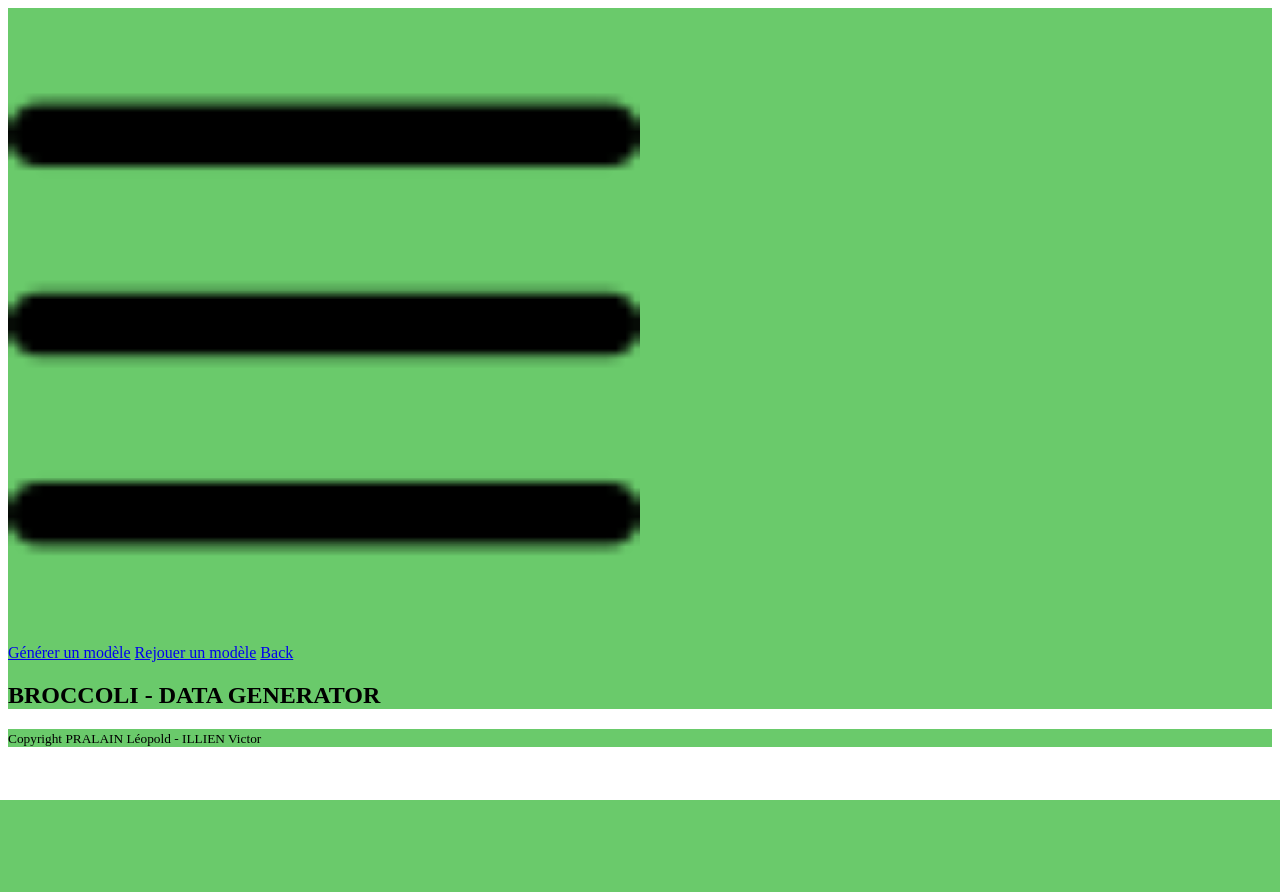
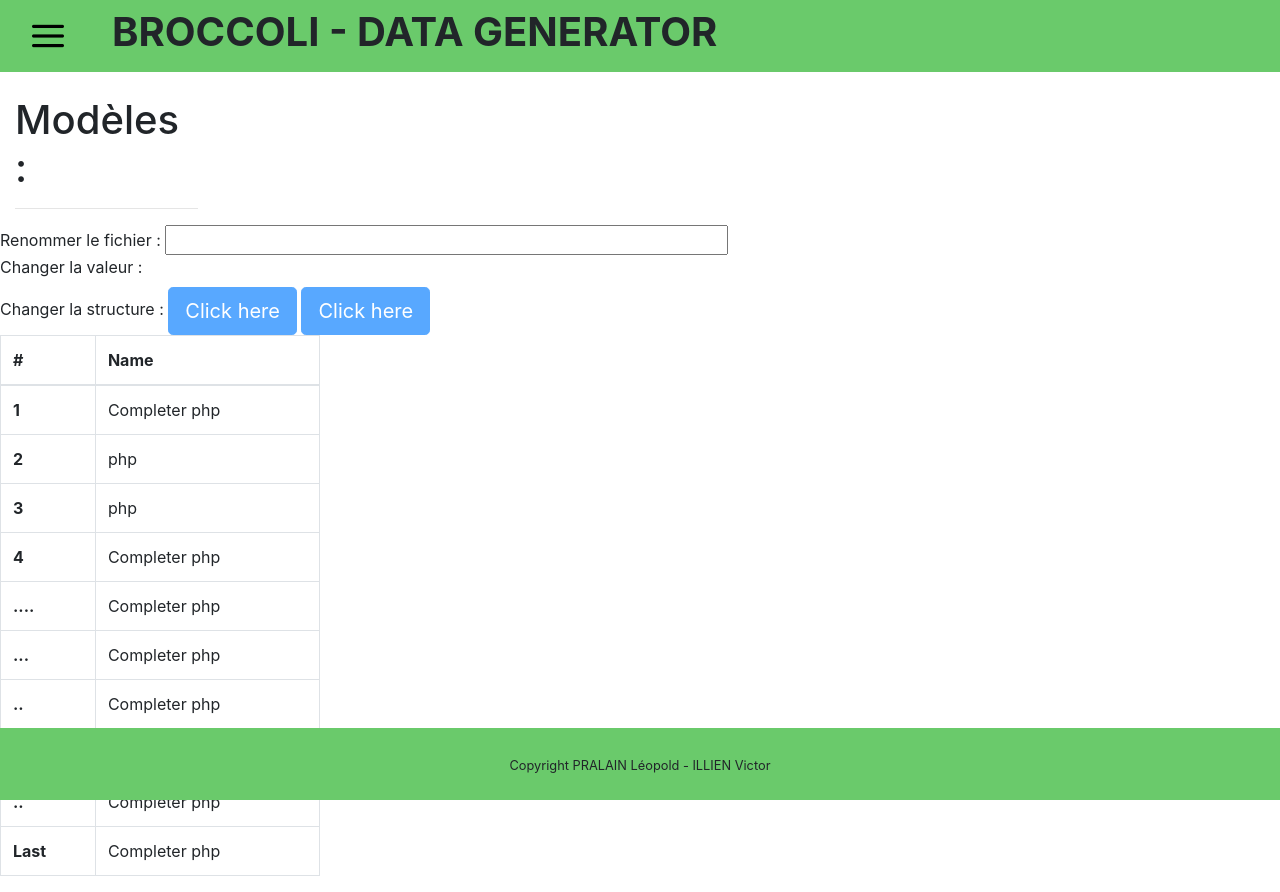
Before and after one commit to Gouderg/app-Brocoli, a PHP site: page /html/replay.php in a window 1280 px wide. Before the commit the page ends 800 px from the top, so only its background shows below. Run offline with PHP 8.4, Linux system fonts and the light colour scheme.

Commit message:
replay.php v1

```diff
--- a/html/index.php
+++ b/html/index.php
@@ -4,6 +4,7 @@
 	<meta charset="utf-8">
 	<!--Bootstrap-->
 	<link rel="stylesheet" href="https://stackpath.bootstrapcdn.com/bootstrap/4.4.1/css/bootstrap.min.css" integrity="sha384-Vkoo8x4CGsO3+Hhxv8T/Q5PaXtkKtu6ug5TOeNV6gBiFeWPGFN9MuhOf23Q9Ifjh" crossorigin="anonymous">
+
 	<script src="https://code.jquery.com/jquery-3.4.1.slim.min.js" integrity="sha384-J6qa4849blE2+poT4WnyKhv5vZF5SrPo0iEjwBvKU7imGFAV0wwj1yYfoRSJoZ+n" crossorigin="anonymous"></script>
 	<script src="https://cdn.jsdelivr.net/npm/popper.js@1.16.0/dist/umd/popper.min.js" integrity="sha384-Q6E9RHvbIyZFJoft+2mJbHaEWldlvI9IOYy5n3zV9zzTtmI3UksdQRVvoxMfooAo" crossorigin="anonymous"></script>
 	<script src="https://stackpath.bootstrapcdn.com/bootstrap/4.4.1/js/bootstrap.min.js" integrity="sha384-wfSDF2E50Y2D1uUdj0O3uMBJnjuUD4Ih7YwaYd1iqfktj0Uod8GCExl3Og8ifwB6" crossorigin="anonymous"></script>
--- a/html/replay.php
+++ b/html/replay.php
@@ -2,9 +2,103 @@
 <html lang="fr">
 <head>
 	<title>Projet Brocoli</title>
+	<!--Bootstrap-->
+	<link rel="stylesheet" href="https://stackpath.bootstrapcdn.com/bootstrap/4.4.1/css/bootstrap.min.css" integrity="sha384-Vkoo8x4CGsO3+Hhxv8T/Q5PaXtkKtu6ug5TOeNV6gBiFeWPGFN9MuhOf23Q9Ifjh" crossorigin="anonymous">
+
+	<script src="https://code.jquery.com/jquery-3.4.1.slim.min.js" integrity="sha384-J6qa4849blE2+poT4WnyKhv5vZF5SrPo0iEjwBvKU7imGFAV0wwj1yYfoRSJoZ+n" crossorigin="anonymous"></script>
+	<script src="https://cdn.jsdelivr.net/npm/popper.js@1.16.0/dist/umd/popper.min.js" integrity="sha384-Q6E9RHvbIyZFJoft+2mJbHaEWldlvI9IOYy5n3zV9zzTtmI3UksdQRVvoxMfooAo" crossorigin="anonymous"></script>
+	<script src="https://stackpath.bootstrapcdn.com/bootstrap/4.4.1/js/bootstrap.min.js" integrity="sha384-wfSDF2E50Y2D1uUdj0O3uMBJnjuUD4Ih7YwaYd1iqfktj0Uod8GCExl3Og8ifwB6" crossorigin="anonymous"></script>
+	<link rel="stylesheet" type="text/css" href="../css/index.css">
 </head>
 <body>
 	<?php require "header.html" ?>
+
+	<div  class="col-md-2">
+			<br>
+			<h1>Modèles :</h1>
+			<hr>
+	</div>
+	<div id="rename" >
+
+				 <a class="police"> Renommer le fichier : </a>
+				<input type="text"  size="50">
+
+	</div>
+
+	<div>
+		<label class="police col-md-3 row" >Changer la valeur :</label>
+		<span class="vertical-line"></span>
+		<label class="police" id="struct">Changer la structure :</label>
+
+		<button type="button" class="btn btn-lg btn-primary" disabled>Click here</button>
+		<button type="button" class="btn btn-lg btn-primary" disabled>Click here</button>
+	</div>
+	<div class="rounded">
+			<table class="table table-bordered col-md-3" >
+  				<thead>
+    				<tr>
+						<th scope="col">#</th>
+						<th scope="col">Name</th>
+
+				   	</tr>
+				</thead>
+				<tbody>
+				    <tr>
+				      <th scope="row">1 </th>
+				      <td> Completer php </td>
+
+				    </tr>
+				    <tr>
+				      <th scope="row">2</th>
+				      <td>php</td>
+				    </tr>
+				    <tr>
+				      <th scope="row">3</th>
+				      <td colspan="1">php </td>
+
+   					</tr>
+   					<tr>
+				      <th scope="row">4 </th>
+				      <td> Completer php </td>
+
+				    </tr>
+				    <tr>
+				      <th scope="row">.... </th>
+				      <td> Completer php </td>
+
+				    </tr>
+				    <tr>
+				      <th scope="row">... </th>
+				      <td> Completer php </td>
+
+				    </tr>
+				    <tr>
+				      <th scope="row">.. </th>
+				      <td> Completer php </td>
+
+				    </tr>
+				    <tr>
+				      <th scope="row">.. </th>
+				      <td> Completer php </td>
+
+				    </tr>
+				    <tr>
+				      <th scope="row">.. </th>
+				      <td> Completer php </td>
+
+				    </tr>
+				    <tr>
+				      <th scope="row">Last </th>
+				      <td> Completer php </td>
+
+				    </tr>
+ 				</tbody>
+			</table>
+
+</div>
+
+
+
 	<?php require "footer.html" ?>
 </body>
 </html>
```
